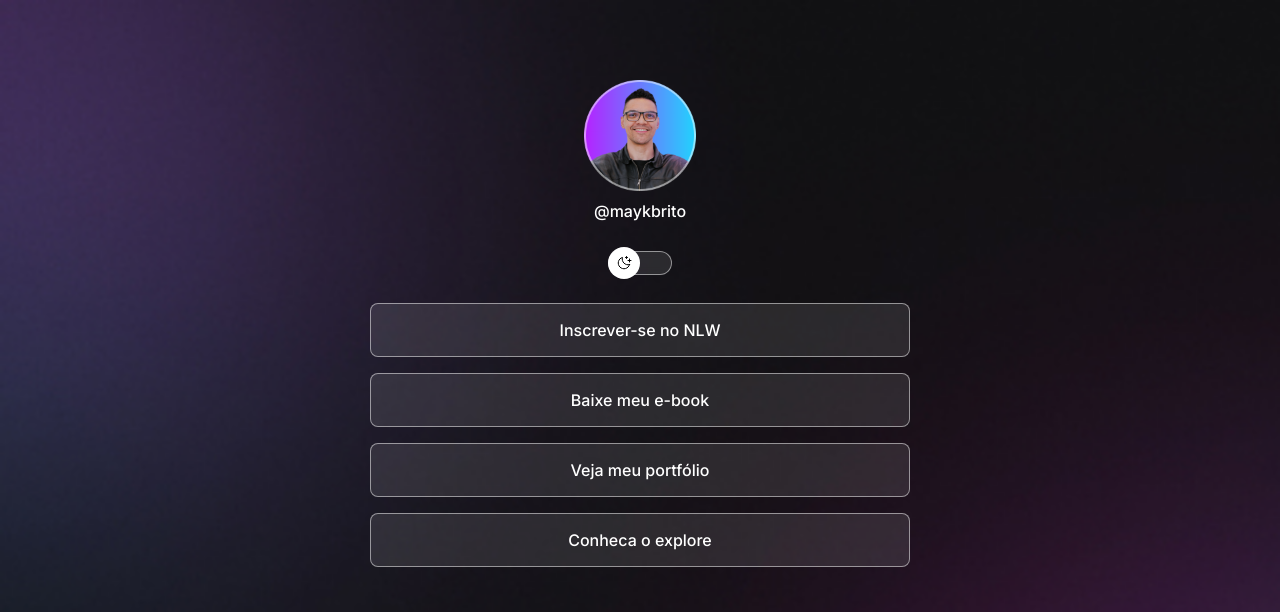
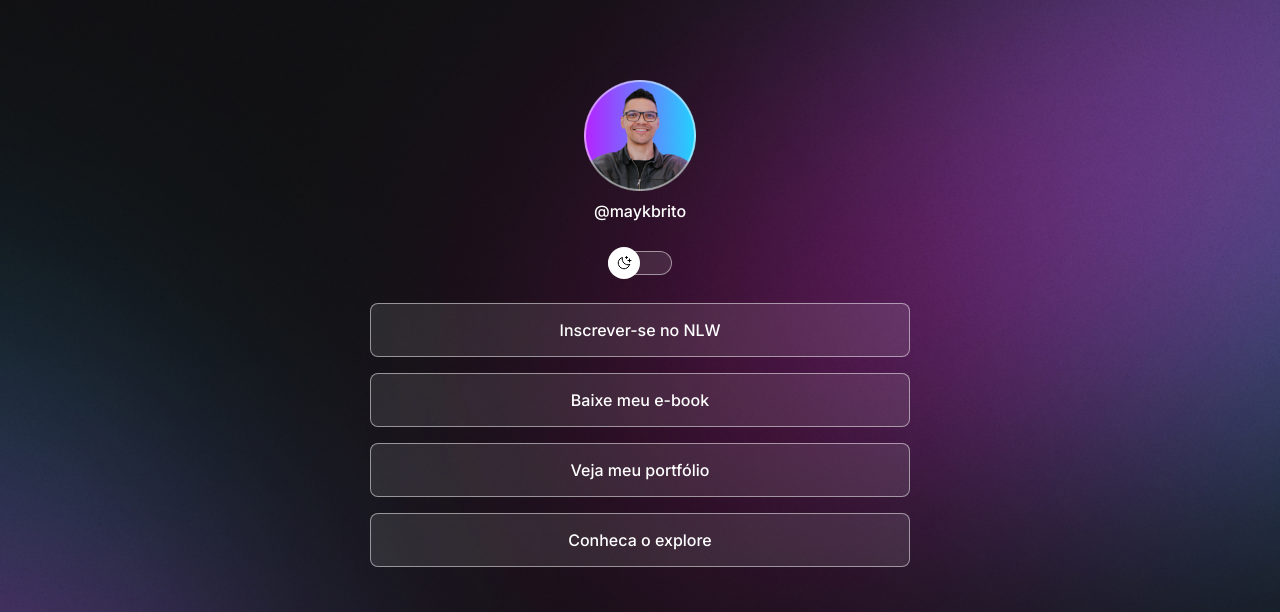
Before and after one commit to HebertSDEV/projetorocketseat, a plain HTML site: page index.html in a window 1280 px wide. Shown: the top 612 px of the page. Drawn offline with nearby package versions, Linux system fonts and the light colour scheme.

Commit message:
add media queries

```diff
--- a/style.css
+++ b/style.css
@@ -37,6 +37,8 @@ body {
 
   font-family: Inter;
   color: var(--text-color);
+
+  height: 100vh;
 }
 
 #container {
@@ -69,9 +71,15 @@ body {
   margin: 4px auto;
 }
 @keyframes flash {
-  0%   { filter: brightness(100%); }
-  50%  { filter: brightness(150%); }
-  100% { filter: brightness(100%); }
+  0% {
+    filter: brightness(100%);
+  }
+  50% {
+    filter: brightness(150%);
+  }
+  100% {
+    filter: brightness(100%);
+  }
 }
 
 #switch button {
@@ -87,14 +95,11 @@ body {
   transform: translateY(-50%);
   transition: filter 0.3s ease;
   animation: flash 1s infinite;
-
-
 }
 
 .light #switch button {
   right: 0;
   left: initial;
-
 }
 
 #switch span {
@@ -183,3 +188,13 @@ footer a {
   text-decoration: none;
   color: var(--text-color);
 }
+
+/*MEDIA QUERIES*/
+@media (min-width: 700px) {
+  :root {
+    --bg-url: url(./assets/bg-desktop.jpg);
+  }
+  .light {
+    --bg-url: url(./assets/bg-desktop-light.jpg);
+  }
+}
```
